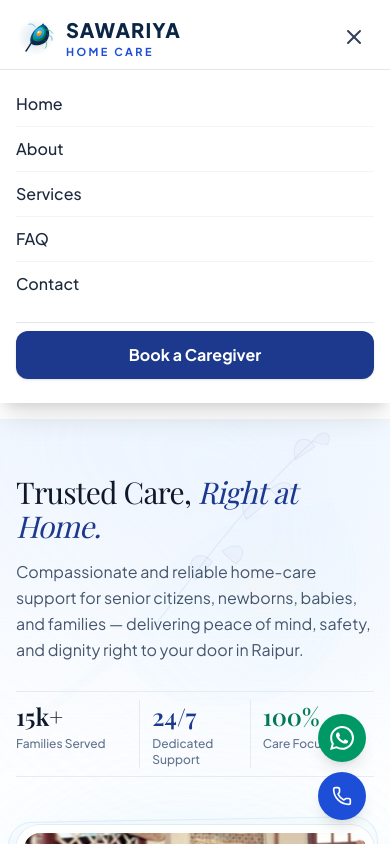
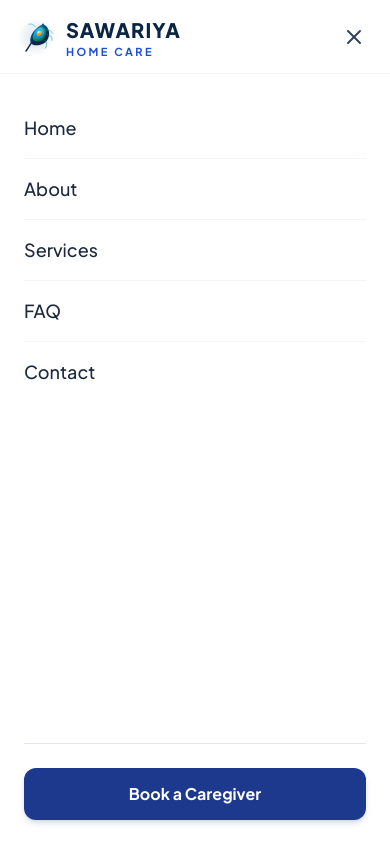
Before and after one commit to Ragini026/sawariya-homecare, a Next.js app: page / in a window 390 px wide. Both pictures are taken after a click on the button 354 px from the left and 36 px from the top of the page. Shown: the top 844 px of the page. Built offline with nearby package versions, Linux system fonts and the light colour scheme; a web font is replaced by a local one.

Commit message:
feat(navbar): lock body scroll when mobile menu is open
Prevent background scrolling while the mobile navigation menu is active to improve UX. Updated booking trigger to prioritize the injected booking modal callback.

```diff
--- a/components/Navbar.tsx
+++ b/components/Navbar.tsx
@@ -25,6 +25,18 @@ export function Navbar({ onOpenBooking }: NavbarProps) {
     return () => window.removeEventListener('scroll', handleScroll);
   }, []);
 
+  // Prevent underlying page from scrolling while mobile menu is open
+  useEffect(() => {
+    if (mobileMenuOpen) {
+      document.body.style.overflow = 'hidden';
+    } else {
+      document.body.style.overflow = '';
+    }
+    return () => {
+      document.body.style.overflow = '';
+    };
+  }, [mobileMenuOpen]);
+
   const navLinks = [
     { label: 'Home', href: '#hero' },
     { label: 'About', href: '#about-us' },
@@ -45,14 +57,18 @@ export function Navbar({ onOpenBooking }: NavbarProps) {
   const handleBookCaregiverClick = (e?: React.MouseEvent) => {
     if (e) e.preventDefault();
     setMobileMenuOpen(false);
-    // Smoothly scroll to the existing Contact section's consultation form on the same page
+    if (onOpenBooking) {
+      onOpenBooking();
+    } else {
       const target = document.querySelector('#contact');
       if (target) {
         target.scrollIntoView({ behavior: 'smooth', block: 'start' });
       }
+    }
   };
 
   return (
+    <>
       <header className="sticky top-0 z-40 w-full transition-all duration-300" id="main-header">
         {/* Main Sticky Navbar */}
         <nav
@@ -98,45 +114,77 @@ export function Navbar({ onOpenBooking }: NavbarProps) {
             {/* Mobile Menu Hamburger Button */}
             <div className="flex items-center lg:hidden">
               <button
-              onClick={() => setMobileMenuOpen(!mobileMenuOpen)}
+                onClick={() => setMobileMenuOpen(true)}
                 className="p-2 rounded-lg text-slate-700 hover:text-slate-900 hover:bg-slate-100 focus:outline-hidden cursor-pointer"
                 aria-label="Toggle mobile menu"
                 aria-expanded={mobileMenuOpen}
                 id="mobile-menu-toggle-btn"
               >
-              {mobileMenuOpen ? <X className="w-6 h-6" /> : <Menu className="w-6 h-6" />}
+                <Menu className="w-6 h-6" />
               </button>
             </div>
           </div>
+        </nav>
+      </header>
 
-        {/* Mobile Navigation Drawer */}
+      {/* Full-Height Mobile Navigation Overlay */}
       {mobileMenuOpen && (
-          <div className="lg:hidden bg-white border-t border-slate-200 px-4 pt-3 pb-6 mt-3 shadow-xl space-y-4 animate-fadeIn">
-            <div className="flex flex-col divide-y divide-slate-100">
+        <div
+          className="fixed inset-0 z-50 bg-white flex flex-col h-screen h-[100dvh] w-screen max-w-full overflow-hidden lg:hidden"
+          id="mobile-navigation-overlay"
+          role="dialog"
+          aria-modal="true"
+          aria-label="Mobile Navigation Menu"
+        >
+          {/* Top Bar with Logo & Close (X) Icon */}
+          <div className="w-full bg-white py-4 px-4 sm:px-6 border-b border-slate-100 flex items-center justify-between shrink-0">
+            <Link
+              href="#hero"
+              onClick={(e) => handleNavClick(e, '#hero')}
+              className="focus:outline-hidden"
+            >
+              <SawariyaLogo size="md" />
+            </Link>
+
+            <button
+              onClick={() => setMobileMenuOpen(false)}
+              className="p-2 rounded-lg text-slate-700 hover:text-slate-900 hover:bg-slate-100 focus:outline-hidden cursor-pointer"
+              aria-label="Close mobile menu"
+              id="mobile-menu-close-btn"
+            >
+              <X className="w-6 h-6" />
+            </button>
+          </div>
+
+          {/* Navigation Links and CTA occupying full mobile viewport */}
+          <div className="flex-1 flex flex-col justify-between px-6 py-6 overflow-y-auto bg-white">
+            <nav className="flex flex-col divide-y divide-slate-100" aria-label="Mobile Menu Links">
               {navLinks.map((link) => (
                 <a
                   key={link.label}
                   href={link.href}
                   onClick={(e) => handleNavClick(e, link.href)}
-                  className="py-2.5 text-base font-medium text-slate-800 hover:text-blue-900 transition-colors"
+                  className="py-4 text-lg font-medium text-slate-800 hover:text-blue-900 active:text-blue-900 transition-colors"
+                  id={`mobile-nav-link-${link.label.toLowerCase()}`}
                 >
                   {link.label}
                 </a>
               ))}
-            </div>
+            </nav>
 
-            <div className="pt-2 border-t border-slate-200">
+            {/* Book a Caregiver button */}
+            <div className="pt-6 mt-auto border-t border-slate-200 shrink-0">
               <button
                 onClick={handleBookCaregiverClick}
-                className="w-full py-3 rounded-xl text-center font-bold text-white bg-blue-900 hover:bg-blue-800 transition-colors shadow-sm active:scale-[0.99] cursor-pointer"
+                className="w-full py-3.5 rounded-xl text-center font-bold text-white bg-blue-900 hover:bg-blue-800 active:scale-[0.99] transition-colors shadow-md shadow-blue-900/15 cursor-pointer text-base"
                 id="mobile-drawer-book-btn"
               >
                 Book a Caregiver
               </button>
             </div>
           </div>
+        </div>
       )}
-      </nav>
-    </header>
+    </>
   );
 }
```
Lines whose indentation alone changed are shown as unchanged.
